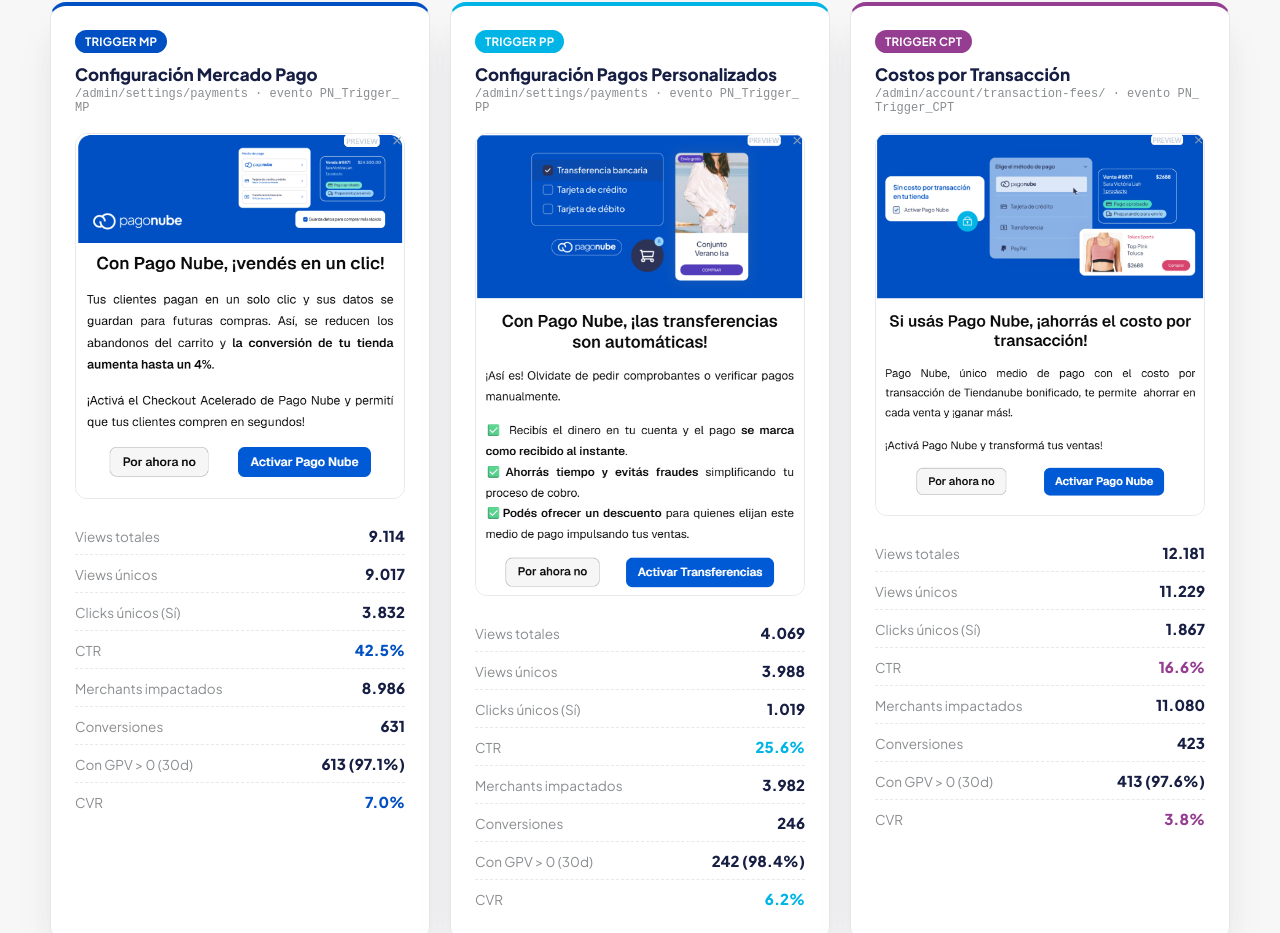
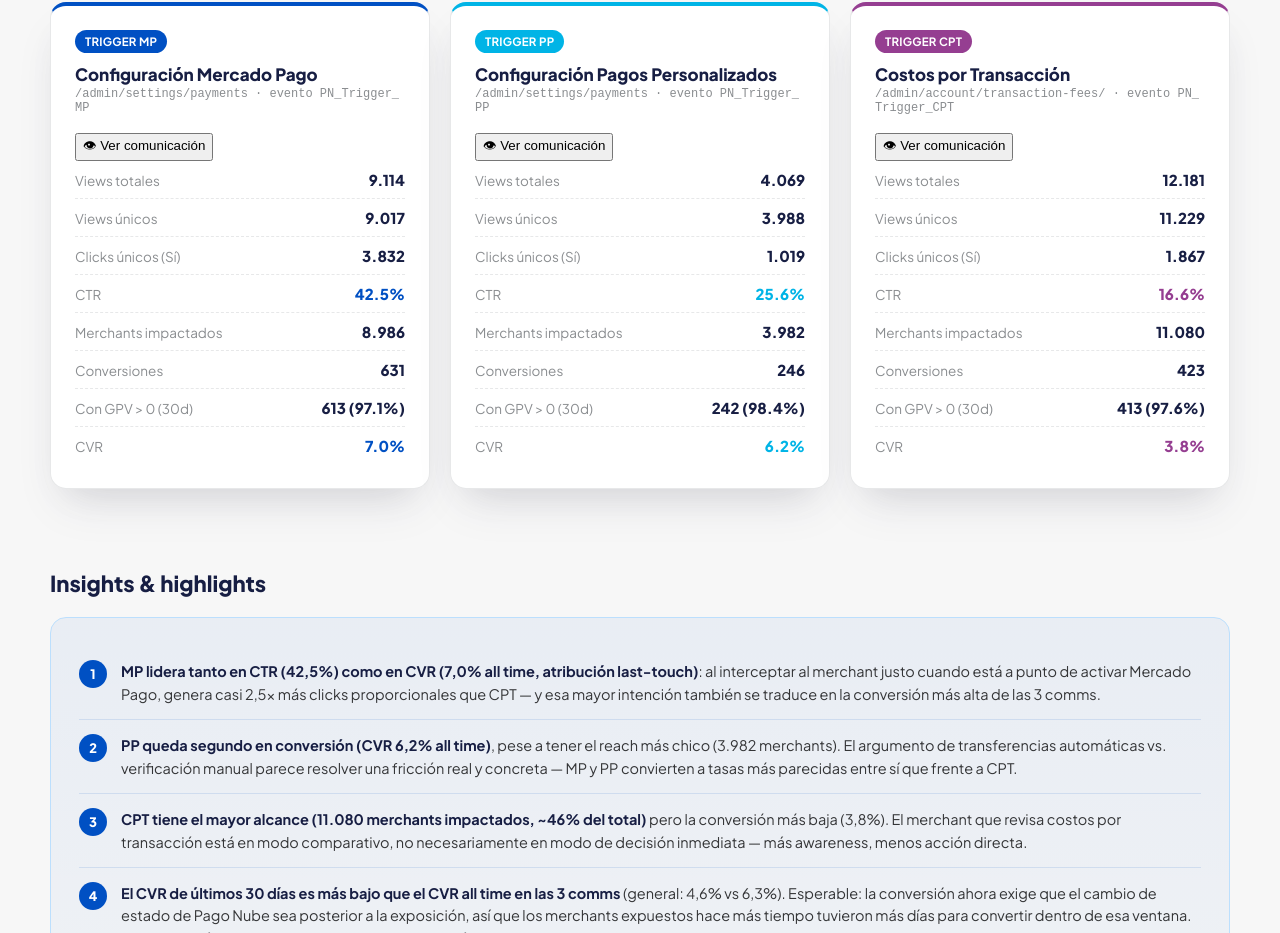
Before and after one commit to alanlelli-tn/pago-nube-comms-triggers-resultados, a Next.js app: page / in a window 1280 px wide. Shown: the part 1129-2062 px from the top of the page. Built offline with nearby package versions, Linux system fonts and the light colour scheme.

Commit message:
Add preview functionality for campaign items

```diff
--- a/app/page.tsx
+++ b/app/page.tsx
@@ -91,6 +91,7 @@
 
 export default function Page() {
   const [period, setPeriod] = useState<Period>('all');
+  const [openPreview, setOpenPreview] = useState<Campaign['id'] | null>(null);
 
   const totals = {
     views: sum(period, 'views'),
@@ -227,15 +228,13 @@
                   <h3>{c.name}</h3>
                   <div className="cc-url">{c.url}</div>
 
-                  <div className="cc-preview">
-                    <Image
-                      src={c.previewSrc}
-                      alt={`Vista previa del trigger in-app: ${c.name}`}
-                      width={560}
-                      height={620}
-                      className="cc-preview-img"
-                    />
-                  </div>
+                  <button
+                    type="button"
+                    className="cc-preview-cta"
+                    onClick={() => setOpenPreview(c.id)}
+                  >
+                    👁 Ver comunicación
+                  </button>
 
                   <div className="cc-metric-row">
                     <span className="m-label">Views totales</span>
@@ -276,6 +275,33 @@
             })}
           </div>
         </section>
+
+        {openPreview && (
+          <div className="preview-modal-backdrop" onClick={() => setOpenPreview(null)}>
+            <div className="preview-modal" onClick={(e) => e.stopPropagation()}>
+              <button
+                type="button"
+                className="preview-modal-close"
+                onClick={() => setOpenPreview(null)}
+                aria-label="Cerrar"
+              >
+                ✕
+              </button>
+              <Image
+                src={CAMPAIGNS.find((c) => c.id === openPreview)!.previewSrc}
+                alt={`Vista previa del trigger in-app: ${
+                  CAMPAIGNS.find((c) => c.id === openPreview)!.name
+                }`}
+                width={560}
+                height={620}
+                className="preview-modal-img"
+              />
+              <p className="preview-modal-caption">
+                {CAMPAIGNS.find((c) => c.id === openPreview)!.name}
+              </p>
+            </div>
+          </div>
+        )}
 
         <section className="block container">
           <div className="section-title">
```
